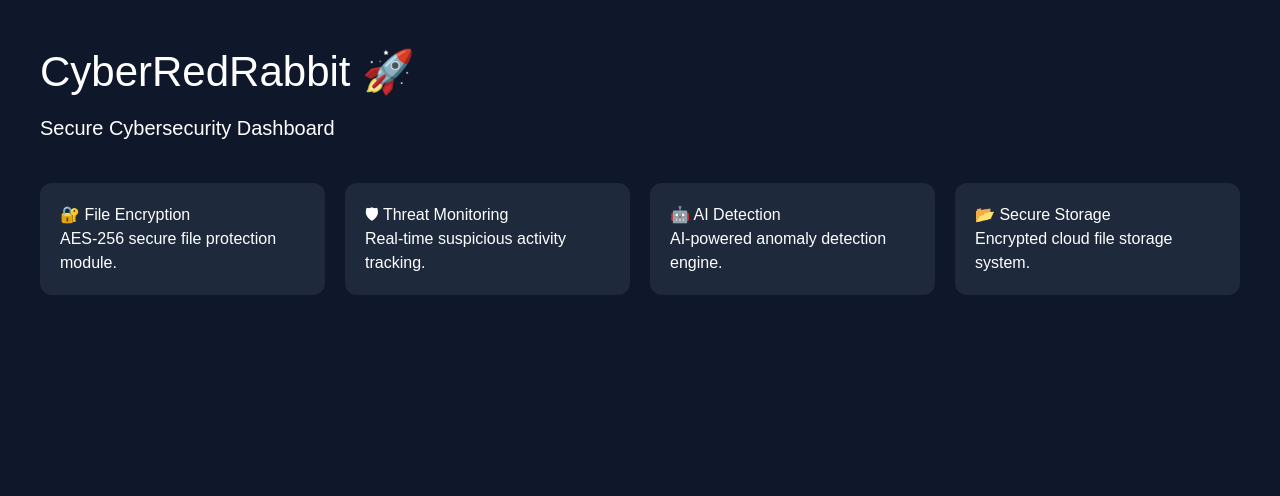
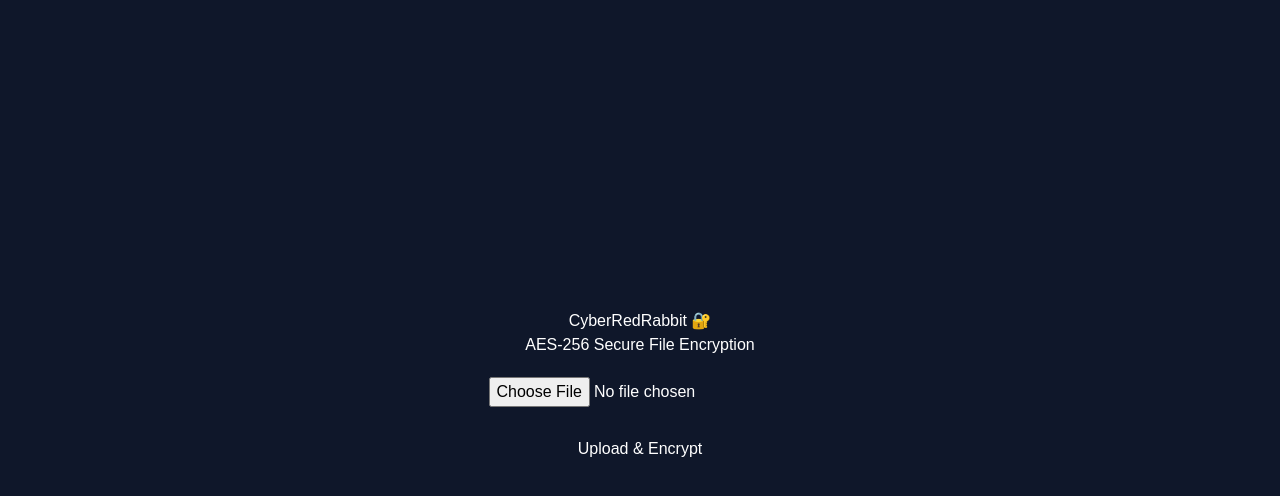
Before and after one commit to UTHKARSAI/cyberredrabbit, a React (Create React App) app in the folder client/: page / in a window 1280 px wide. Shown: the top 496 px of the page. Built offline with nearby package versions, Linux system fonts and the light colour scheme.

Commit message:
Add file upload functionality and update UI

```diff
--- a/client/src/App.js
+++ b/client/src/App.js
@@ -1,76 +1,83 @@
-import React from "react";
+import React, { useState } from "react";
+import API from "./api";
 
 function App() {
+  const [file, setFile] = useState(null);
+
+  const [message, setMessage] =
+    useState("");
+
+  const uploadFile = async () => {
+    if (!file) {
+      alert("Please select a file");
+
+      return;
+    }
+
+    const formData = new FormData();
+
+    formData.append("file", file);
+
+    try {
+      const res = await API.post(
+        "/api/upload",
+        formData
+      );
+
+      setMessage(res.data.message);
+    } catch (error) {
+      console.log(error);
+
+      setMessage("Upload failed ❌");
+    }
+  };
+
   return (
     <div
       style={{
         minHeight: "100vh",
         backgroundColor: "#0f172a",
         color: "white",
+        display: "flex",
+        flexDirection: "column",
+        justifyContent: "center",
+        alignItems: "center",
         fontFamily: "Arial",
-        padding: "40px",
       }}
     >
-      <h1 style={{ fontSize: "42px" }}>
-        CyberRedRabbit 🚀
+      <h1>
+        CyberRedRabbit 🔐
       </h1>
 
-      <p style={{ fontSize: "20px", marginTop: "10px" }}>
-        Secure Cybersecurity Dashboard
+      <p>
+        AES-256 Secure File
+        Encryption
       </p>
 
-      <div
+      <input
+        type="file"
+        onChange={(e) =>
+          setFile(e.target.files[0])
+        }
         style={{
-          marginTop: "40px",
-          display: "grid",
-          gridTemplateColumns: "repeat(auto-fit, minmax(250px, 1fr))",
-          gap: "20px",
+          marginTop: "20px",
+        }}
+      />
+
+      <button
+        onClick={uploadFile}
+        style={{
+          marginTop: "20px",
+          padding: "10px 20px",
+          cursor: "pointer",
         }}
       >
-        <div
-          style={{
-            background: "#1e293b",
-            padding: "20px",
-            borderRadius: "12px",
-          }}
-        >
-          <h2>🔐 File Encryption</h2>
-          <p>AES-256 secure file protection module.</p>
-        </div>
+        Upload & Encrypt
+      </button>
 
-        <div
-          style={{
-            background: "#1e293b",
-            padding: "20px",
-            borderRadius: "12px",
-          }}
-        >
-          <h2>🛡 Threat Monitoring</h2>
-          <p>Real-time suspicious activity tracking.</p>
-        </div>
-
-        <div
-          style={{
-            background: "#1e293b",
-            padding: "20px",
-            borderRadius: "12px",
-          }}
-        >
-          <h2>🤖 AI Detection</h2>
-          <p>AI-powered anomaly detection engine.</p>
-        </div>
-
-        <div
-          style={{
-            background: "#1e293b",
-            padding: "20px",
-            borderRadius: "12px",
-          }}
-        >
-          <h2>📂 Secure Storage</h2>
-          <p>Encrypted cloud file storage system.</p>
-        </div>
-      </div>
+      <p style={{ marginTop: "20px" }}>
+        {message}
+      </p>
     </div>
   );
 }
```
